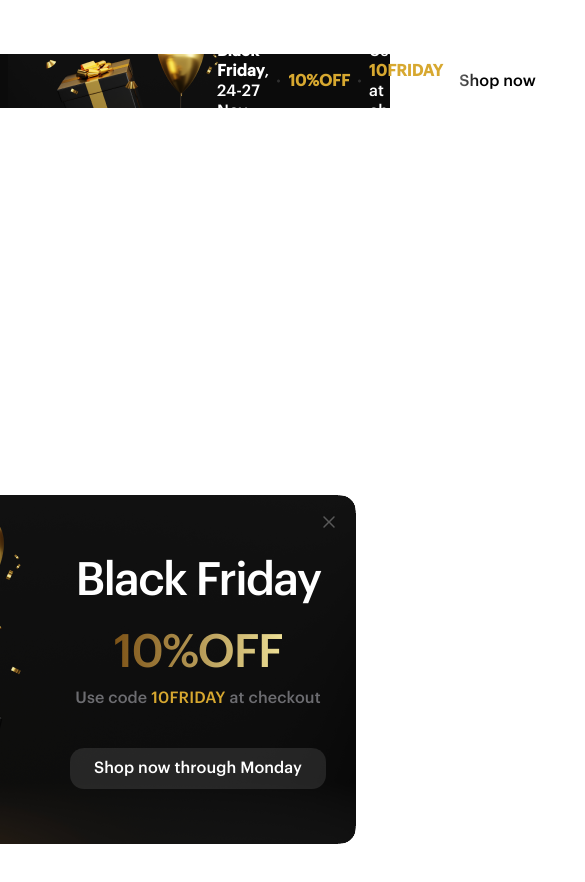
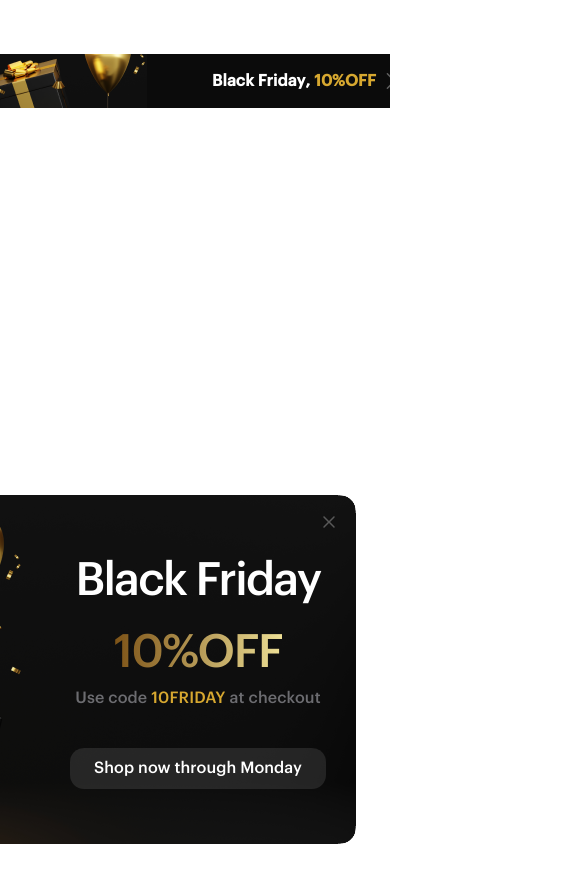
Before and after one commit to oOFaYOo/tangem_test_task, a React (Create React App) app: page / in a window 390 px wide. Shown: the top 882 px of the page, 585 px wide, since content can reach past the window. Built offline with nearby package versions, Linux system fonts and the light colour scheme.

Commit message:
adopt top banner

```diff
--- a/src/components/TopBanner/index.tsx
+++ b/src/components/TopBanner/index.tsx
@@ -4,32 +4,38 @@ import dot from './dot.png';
 
 const TopBanner = () => {
     return (
-        <div className={'bg-[#0B0B0B] h-[54px] w-full flex flex-row items-center justify-between'}>
-            <img src={frame_desktop} className={'ml-2'} alt={'black friday gifts'}/>
+        <div className={'bg-[#0B0B0B] whitespace-nowrap h-[54px] w-full flex overflow-hidden flex-row items-center justify-between'}>
+            <img src={frame_desktop} className={'md:ml-2 md:left-0 relative left-[-65px]'} alt={'black friday gifts'}/>
             <div className={'flex flex-row items-center justify-center'}>
                 <span className={'text-white text-[16px] tracking-[0.048px] leading-[20px] font-semibold'}>Black Friday
-                    <span className={'font-normal'}>, 24-27 Nov</span>
+                    <span className={'font-normal'}>
+                        <span className={'inline-block font-semibold mr-1 md:hidden lg:inline-block'}>{' , '}</span>
+                        <span className={'lg:inline-block hidden'}>24-27 Nov</span>
+                    </span>
                 </span>
-                <img className={'mx-2'} src={dot} alt={'dot'}/>
+                <img className={'mx-2 hidden md:block'} src={dot} alt={'dot'}/>
                 <span
                     className={'text-[#D7A830] text-[16px] tracking-[-0.064px] leading-[20px] font-semibold'}>10%OFF</span>
-                <img className={'mx-2'} src={dot} alt={'dot'}/>
-                <span className={'text-white text-[16px] tracking-[0.048px] leading-[20px] font-normal'}>Use code
+                <img className={'mx-2 hidden md:block'} src={dot} alt={'dot'}/>
+                <span className={'hidden md:inline-block text-white text-[16px] tracking-[0.048px] leading-[20px] font-normal'}>
+                    <span className={'hidden md:inline-block'}>Use code</span>
                     <span
                         className={'text-[#D7A830] text-[16px] tracking-[0.048px] leading-[20px] font-semibold'}>{' 10FRIDAY '}</span>
-                    at checkout
+                    <span className={'lg:inline-block hidden'}>at checkout</span>
                 </span>
             </div>
             <div>
                 <div className={'flex flex-row items-center justify-center'}>
-                    <button className={'w-[115px] h-[38px] rounded-[100px] bg-white cursor-pointer'}
-                    >
+                    <svg className={'block md:hidden mr-6 cursor-pointer'} xmlns="http://www.w3.org/2000/svg" width="30" height="30" viewBox="0 0 30 30" fill="none">
+                        <path fill-rule="evenodd" clip-rule="evenodd" d="M10.8373 22.8105C11.1302 23.1034 11.6051 23.1034 11.898 22.8105L19.1621 15.5463C19.2981 15.4104 19.3709 15.2352 19.3807 15.0573C19.4058 14.8378 19.3342 14.6094 19.1659 14.441L11.902 7.17716C11.6092 6.88427 11.1343 6.88427 10.8414 7.17717C10.5485 7.47006 10.5485 7.94493 10.8414 8.23783L17.5954 14.9918L10.8373 21.7498C10.5445 22.0427 10.5445 22.5176 10.8373 22.8105Z" fill="#D9D9D9" fill-opacity="0.4"/>
+                    </svg>
+                    <button className={'hidden md:block w-[115px] h-[38px] rounded-[100px] bg-white cursor-pointer mr-6 lg:m-0'}>
                     <span
                         className={'text-[16px] leading-[17px] text-transparent bg-gradient-to-r from-black/60 to-30% to-black bg-clip-text'}>
                         Shop now
                     </span>
                     </button>
-                    <svg xmlns="http://www.w3.org/2000/svg" width="24" height="24" viewBox="0 0 24 24" fill="none" className={'mr-[22px] ml-[14px] cursor-pointer'}>
+                    <svg xmlns="http://www.w3.org/2000/svg" width="24" height="24" viewBox="0 0 24 24" fill="none" className={'mr-[22px] ml-[14px] cursor-pointer hidden lg:block'}>
                         <path fill-rule="evenodd" clip-rule="evenodd"
                               d="M6.46967 16.4697C6.17678 16.7626 6.17678 17.2374 6.46967 17.5303C6.76256 17.8232 7.23744 17.8232 7.53033 17.5303L12 13.0607L16.4697 17.5303C16.7626 17.8232 17.2374 17.8232 17.5303 17.5303C17.8232 17.2374 17.8232 16.7626 17.5303 16.4697L13.0607 12L17.5303 7.53033C17.8232 7.23744 17.8232 6.76256 17.5303 6.46967C17.2374 6.17678 16.7626 6.17678 16.4697 6.46967L12 10.9393L7.53033 6.46967C7.23744 6.17678 6.76256 6.17678 6.46967 6.46967C6.17678 6.76256 6.17678 7.23744 6.46967 7.53033L10.9393 12L6.46967 16.4697Z"
                               fill="white" fill-opacity="0.3"/>
```
